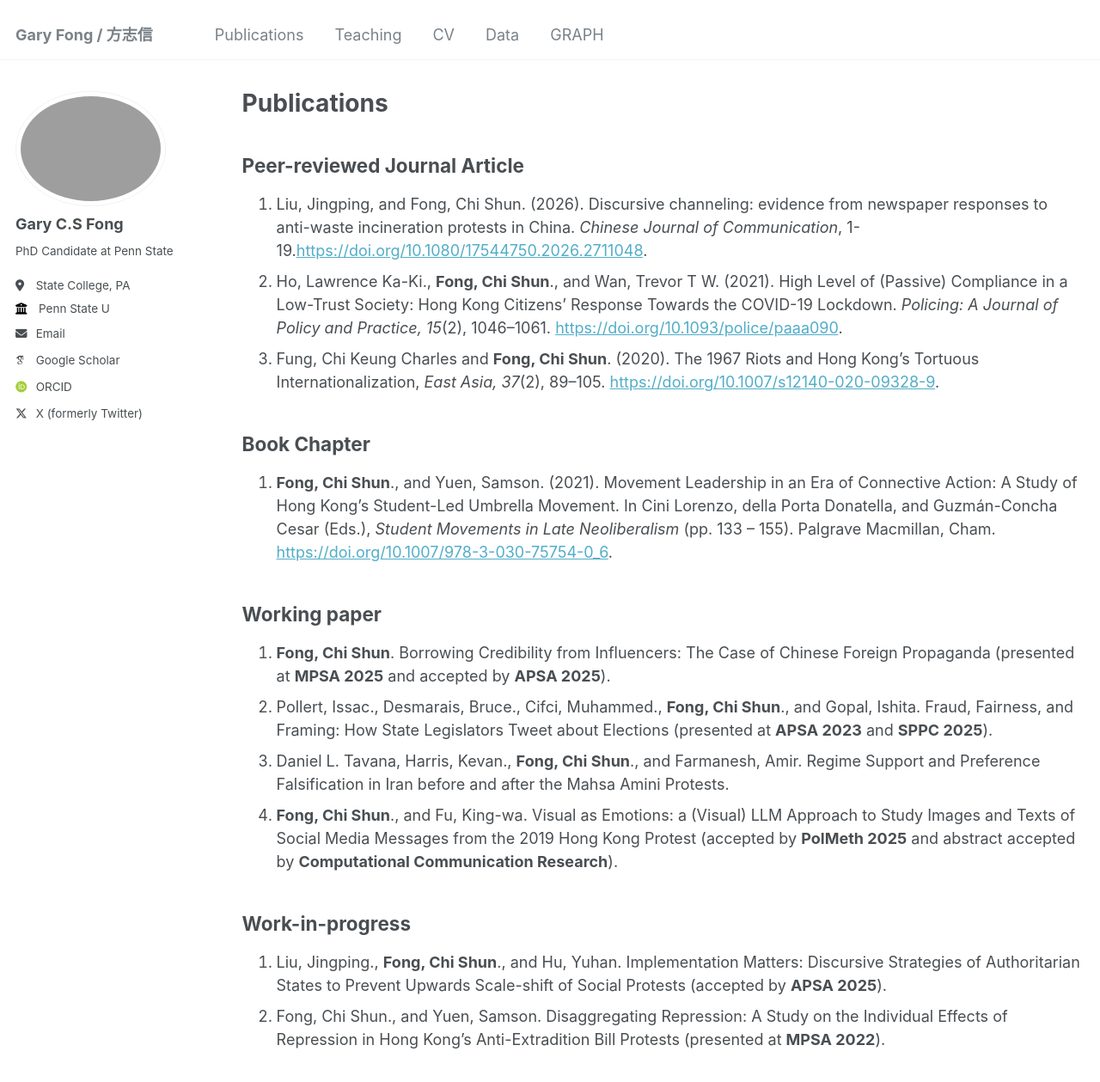
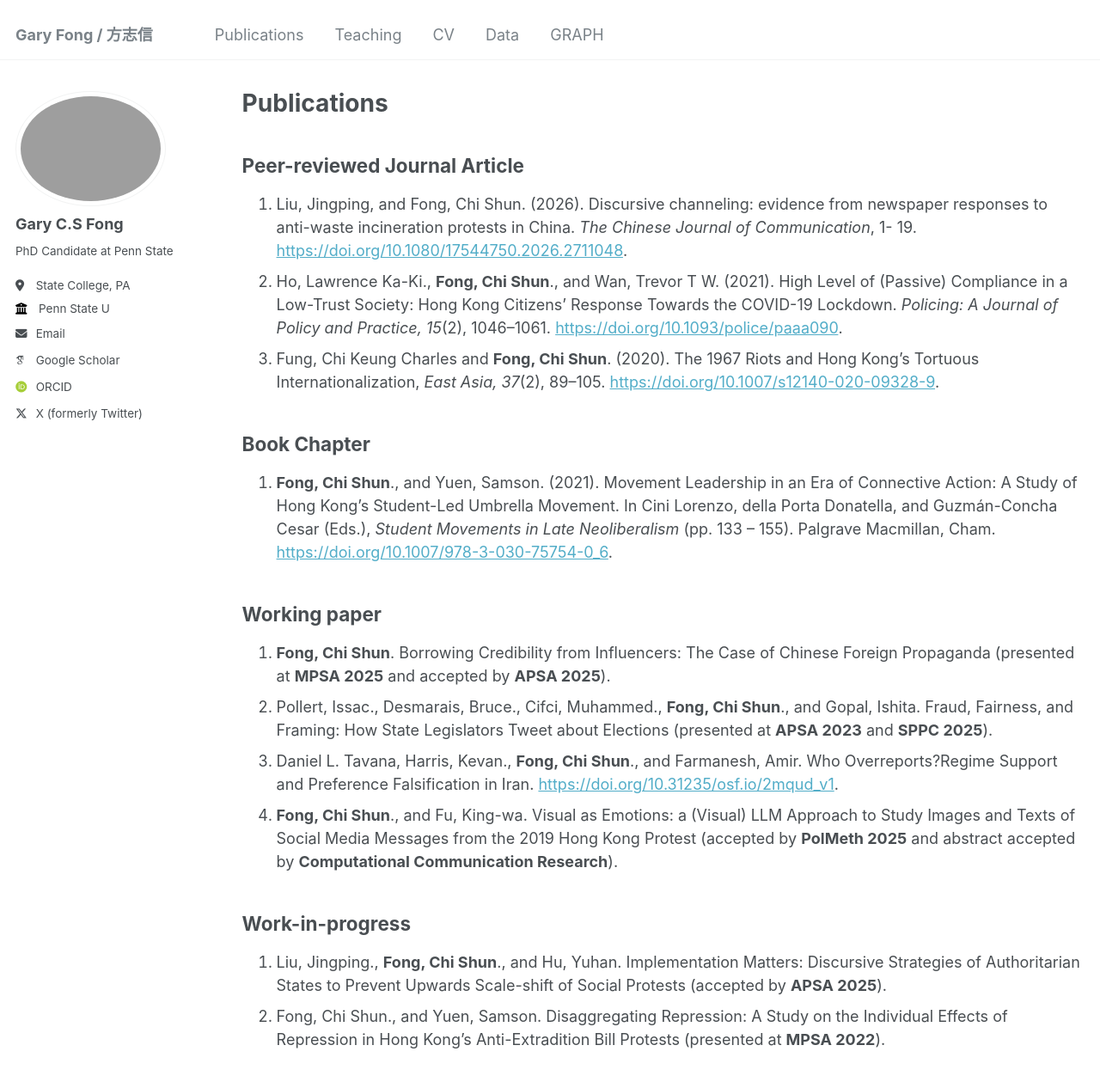
Before and after one commit to sap98fcs/sap98fcs.github.io, a Jekyll site: the page built from _pages/publications.md, in a window 1280 px wide and 1400 px high. Shown: the top 1259 px of the window at 86% size. Built offline with Jekyll 4.4.1, drawn with Linux system fonts in a browser that asks for light colours; some web fonts are replaced.

Commit message:
Update publications.md

```diff
--- a/_pages/publications.md
+++ b/_pages/publications.md
@@ -20,9 +20,8 @@ Working paper
 --------
 1.	**Fong, Chi Shun**. Borrowing Credibility from Influencers: The Case of Chinese Foreign Propaganda (presented at **MPSA 2025** and accepted by **APSA 2025**).
 2.	Pollert, Issac., Desmarais, Bruce., Cifci, Muhammed., **Fong, Chi Shun**., and Gopal, Ishita. Fraud, Fairness, and Framing: How State Legislators Tweet about Elections (presented at **APSA 2023** and **SPPC 2025**).
-3.	Daniel L. Tavana, Harris, Kevan., **Fong, Chi Shun**., and Farmanesh, Amir. Regime Support and Preference Falsification in Iran before and after the Mahsa Amini Protests.
+3.	Daniel L. Tavana, Harris, Kevan., **Fong, Chi Shun**., and Farmanesh, Amir. Who Overreports?Regime Support and Preference Falsification in Iran. [https://doi.org/10.31235/osf.io/2mqud_v1](https://doi.org/10.31235/osf.io/2mqud_v1).
 4.	**Fong, Chi Shun**., and Fu, King-wa. Visual as Emotions: a (Visual) LLM Approach to Study Images and Texts of Social Media Messages from the 2019 Hong Kong Protest (accepted by **PolMeth 2025** and abstract accepted by **Computational Communication Research**).
-
 
 Work-in-progress
 --------
```
Also changed, not shown: other parts of _pages/publications.md (+1 -1 lines).
